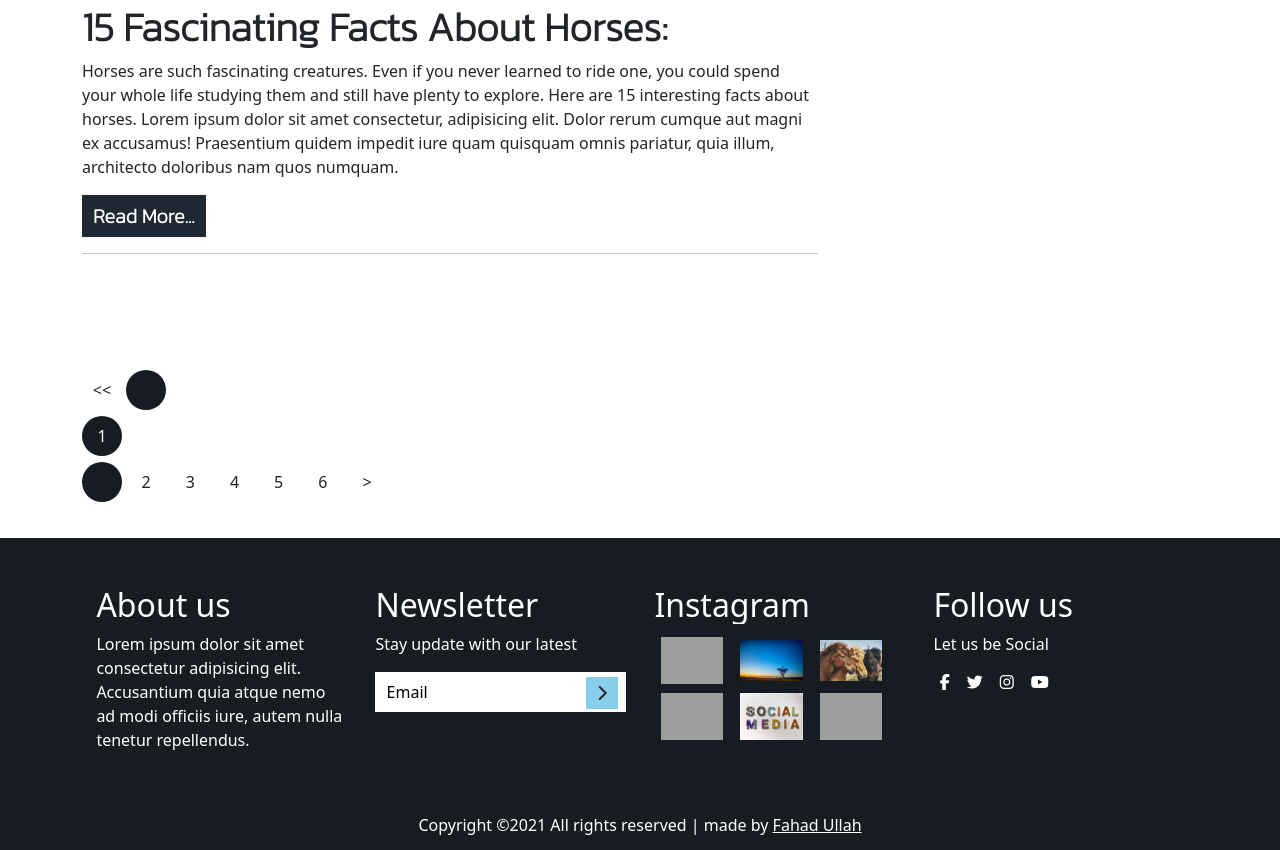
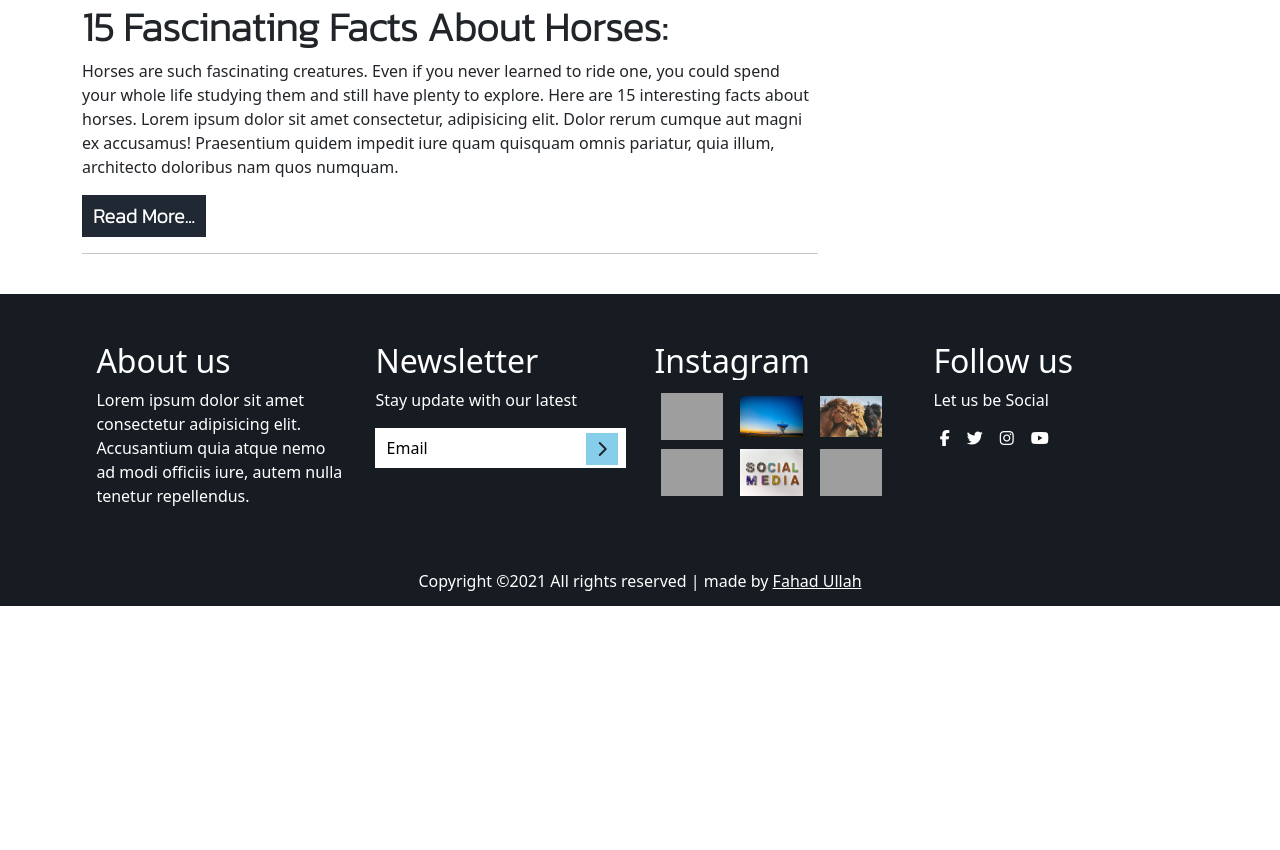
Before and after one commit to FahadUllahBhat/easyexplains, a plain HTML site: page index.html in a window 1280 px wide. Shown: the part 3024-3874 px from the top of the page. After the commit the page ends 3630 px from the top, so only its background shows below. Drawn offline with nearby package versions, Linux system fonts and the light colour scheme; grey boxes are pictures that could not be loaded.

Commit message:
Add files via upload

```diff
--- a/index.html
+++ b/index.html
@@ -212,35 +212,7 @@
             <hr />
           </div>
           <br>
-          <div class="pagination p1">
-            <ul>
-              <a href="#">
-                <li>
-                  << /li>
-              </a>
-              <a class="is-active" href="#">
-                <li>1</li>
-              </a>
-              <a href="#">
-                <li>2</li>
-              </a>
-              <a href="#">
-                <li>3</li>
-              </a>
-              <a href="#">
-                <li>4</li>
-              </a>
-              <a href="#">
-                <li>5</li>
-              </a>
-              <a href="#">
-                <li>6</li>
-              </a>
-              <a href="#">
-                <li>></li>
-              </a>
-            </ul>
-          </div>
+
         </div>
         <div class="col-lg-4 col-sm-12">
           <div class="newsletter">
```
